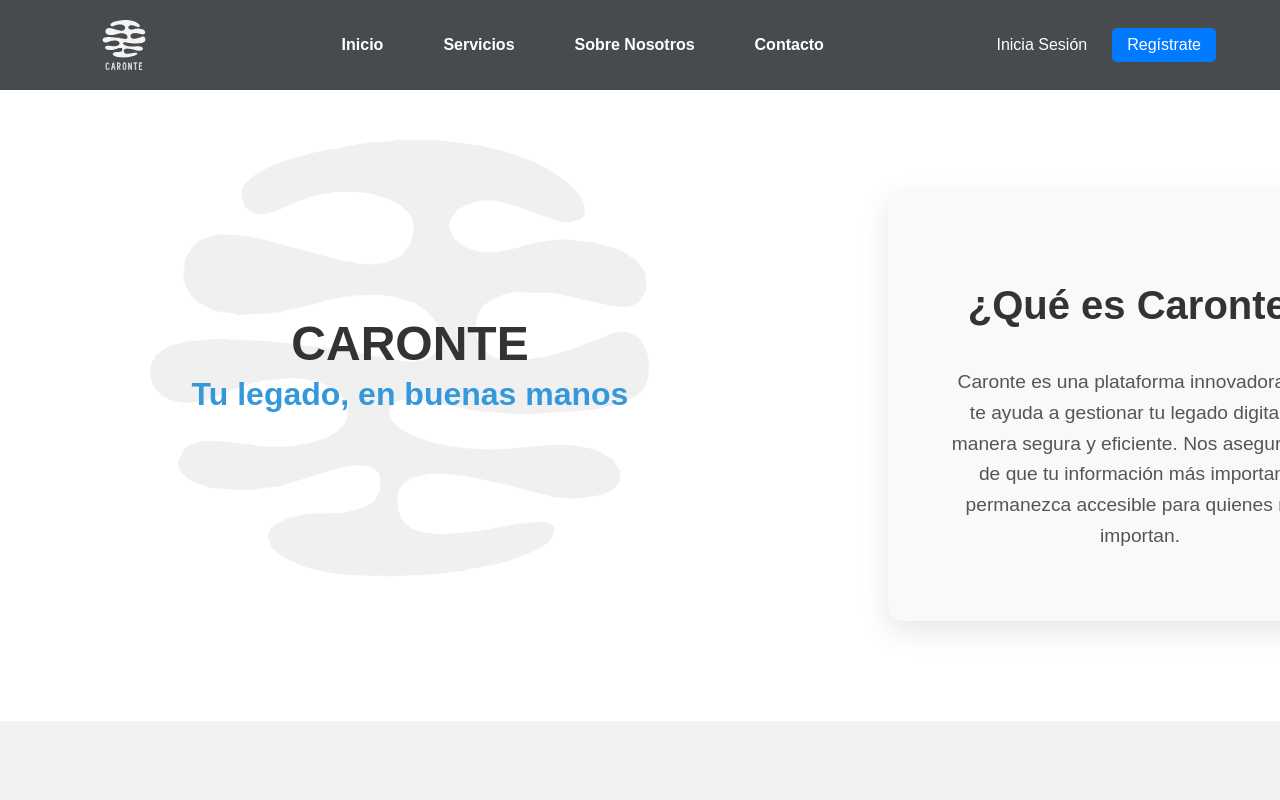
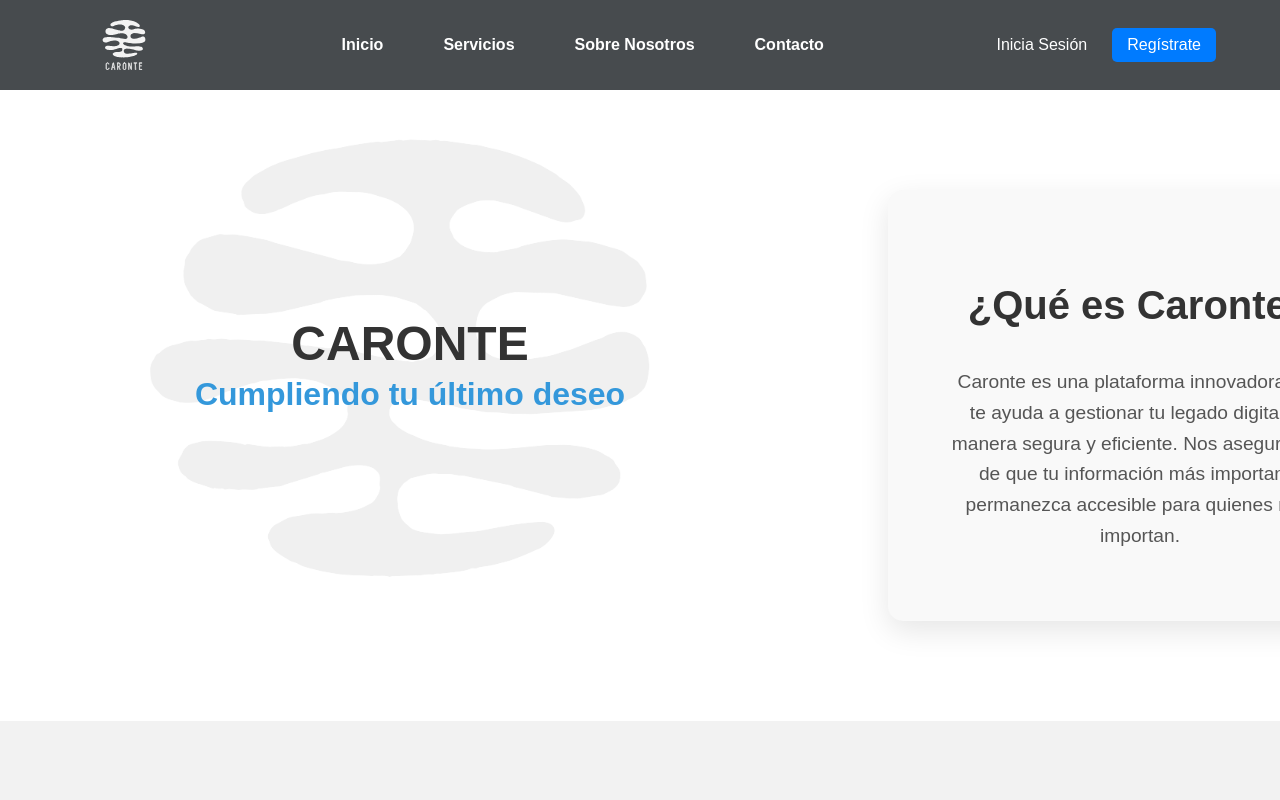
Before and after one commit to ISPP-2425-G9/landing_page, a React (Create React App) app: page / in a window 1280 px wide. Shown: the top 800 px of the page. Built offline with nearby package versions, Linux system fonts and the light colour scheme.

Commit message:
[style] change slogan

```diff
--- a/src/components/Home.js
+++ b/src/components/Home.js
@@ -11,7 +11,7 @@ const Home = () => {
           <img src={logo} alt="Caronte Logo" className="hero-logo" />
           <div className="hero-text">
             <h1 className="hero-title">CARONTE</h1>
-            <p className="hero-subtitle">Tu legado, en buenas manos</p>
+            <p className="hero-subtitle">Cumpliendo tu último deseo</p>
           </div>
         </div>
       </section>
```
